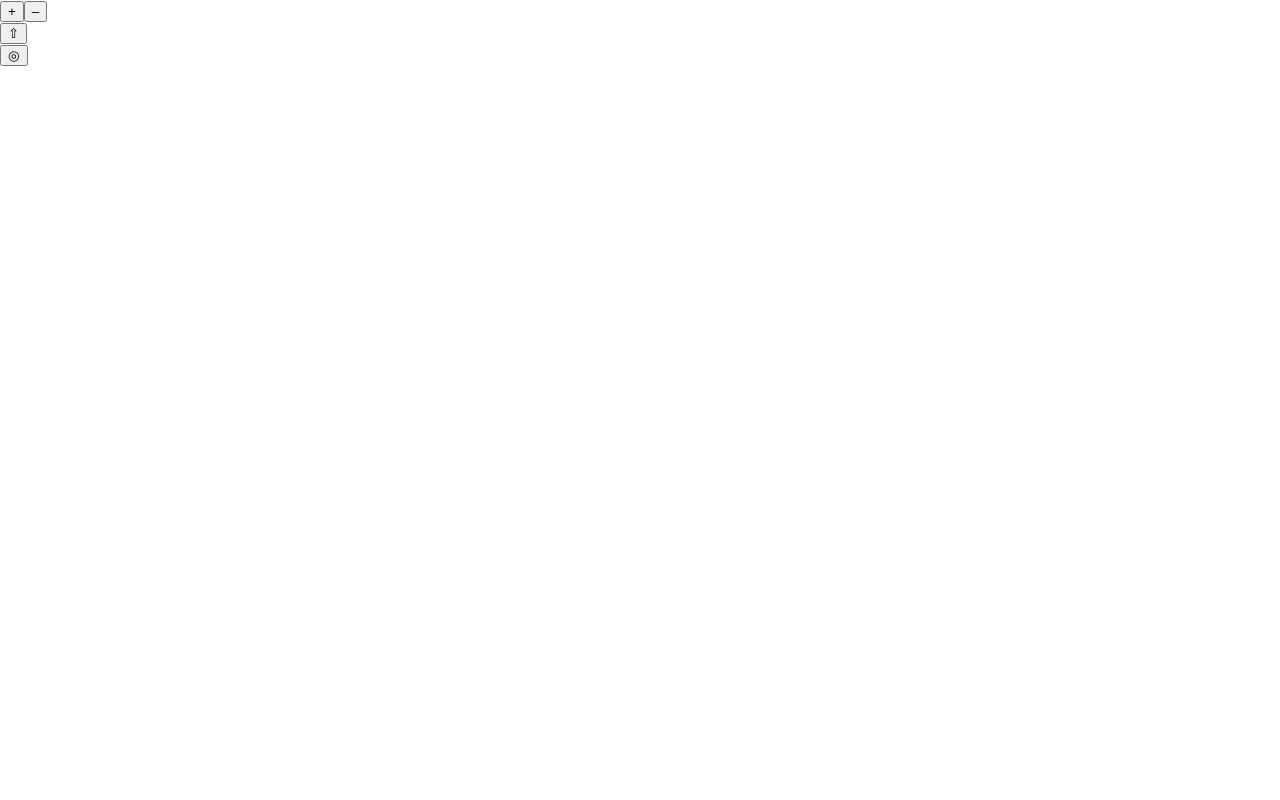
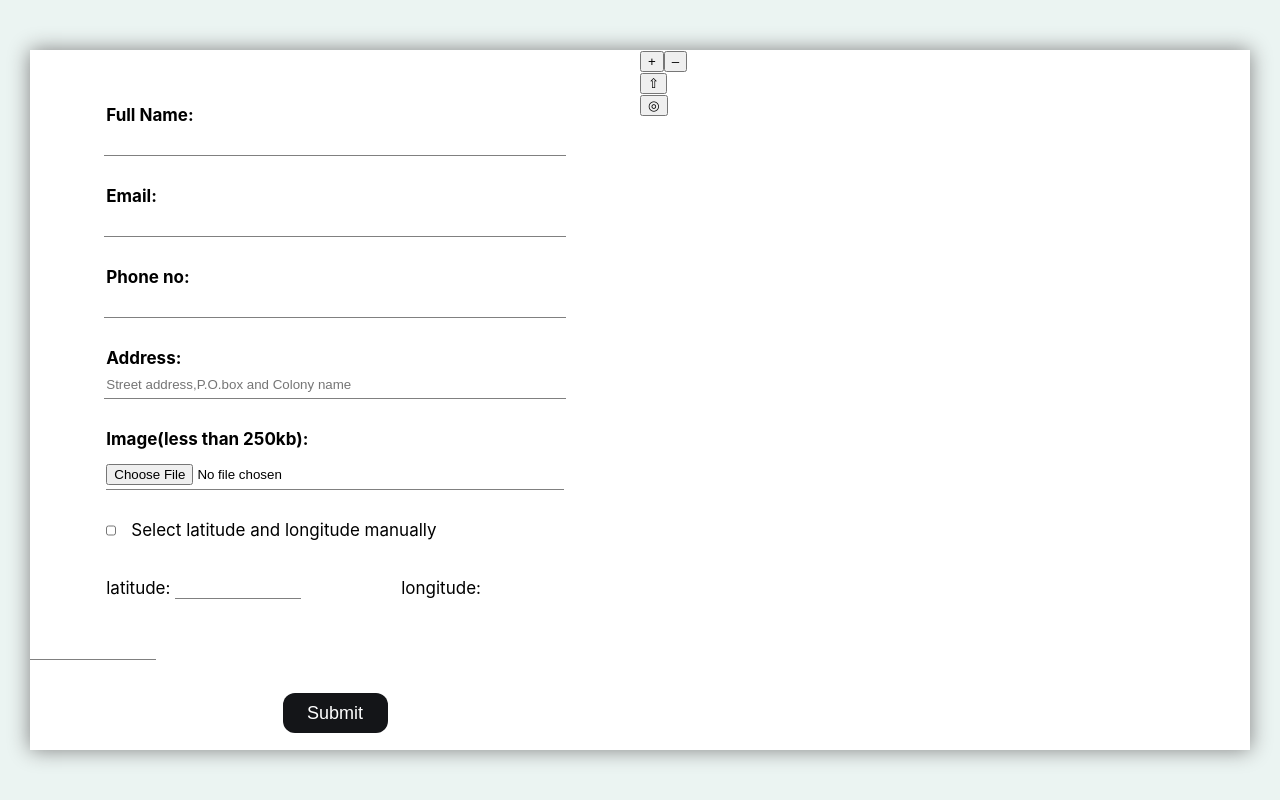
Before and after one commit to tirth0/hackoverflow, a React (Create React App) app: page /Home in a window 1280 px wide. Built offline with nearby package versions, Linux system fonts and the light colour scheme; no server answers.

Commit message:
home_page

```diff
--- a/src/components/Map/Map.js
+++ b/src/components/Map/Map.js
@@ -78,6 +78,29 @@ const MapWrapper = ()=>{
             <div id="locator" className={`ol-control ol-unselectable ${styles.locate}`}>
                 <button title="Locate me">◎</button>
             </div>
+            <div>
+              <form method="post">
+                <label for='name'><b>Full Name:</b></label>
+                <input type="text" id="name"/>
+                <label for='email'><b>Email:</b></label>
+                <input type="email" id="email"/>
+                <label for="phone no"><b>Phone no:</b></label>
+                <input type="text" id="phone no"/>
+                <label for="address"><b>Address:</b></label>
+                <input type="text" id="adress" placeholder="Street address,P.O.box and Colony name "/>
+                <label for="img"><b>Image(less than 250kb):</b></label>
+                <input type="file" id="img" accept="image/*" />
+                <input type="checkbox" id="manually"/>
+                <label for="manually" class="manual">Select latitude and longitude manually</label>
+                <br/>
+                <label for="lat" class="lat" >latitude: </label>
+                <input type="text" id="lat" />
+                <label for="lon" class="lon">longitude:</label>
+                <input type="text" id="lon" />
+                <input type="submit" class="final"/>
+              </form>
+            </div>
+
         </div>
     );
 }
--- a/src/components/Map/Map.module.css
+++ b/src/components/Map/Map.module.css
@@ -1,7 +1,93 @@
 .map{
-    width: 100%;
-    height: 100%;
+    display: grid;
+    grid-template-columns: 1fr 1fr;
+    width: calc(100vw-60px);
+    height: calc(100vh - 100px);
+    margin-top: 50px;
+    margin-right: 30px;
+    margin-left: 30px;
+    box-shadow: 0px 0px 20px gray ;
+    background-color: white;
 }
+html{
+    box-sizing:border-box;
+    height: 100vh;
+    width:100vw;
+    background-color: #EBF4F2;
+}
+input{
+    display: block;
+    width:75%;
+    font-weight: 500;
+    border:1px solid gray;
+    height:25px;
+    margin:8px auto 25px auto ;
+    border-top: transparent;
+    border-right: transparent;
+    border-left: transparent;
+}
+
+form{
+    box-sizing: border-box;
+    padding-top: 50px;
+}
+label{
+        display: block;
+        padding-left: 12.5%;
+        position: relative;
+        top:5px;
+        font-size: 17px;
+
+}
+input[type="file"]{
+    margin-top:20px;
+}
+
+input[type="checkbox"]{
+    height:15px;
+    margin-left:12.5% ;
+    margin-right: 15px;
+    width:10px;
+    text-align: left;
+    display: inline;
+}
+input:focus{
+    outline: none;
+}
+
+label:nth-last-child(7){
+    display: inline;
+    position: relative;
+    font-weight: 400;
+    top:-2px;
+    padding: 0px;
+}
+label:nth-last-child(5){
+    display: inline;
+    padding-left: 12.5%;
+}
+label:nth-last-child(3){
+    display: inline;
+    padding: 0px;
+
+}
+
+input:nth-last-child(4),input:nth-last-child(2){
+    display:inline;
+    margin-right: 100px;
+    width:20%;
+}
+input[type="submit"]{
+    color:white;
+    background-color: #141518;
+    width:105px;
+    height: 40px;
+    font-size: 18px;
+    border: 1px solid transparent;
+    border-radius: 12px;
+    margin-right: calc (50% +50px);
+}
+
 .locate {
     top: 6em;
     left: .5em;
```
